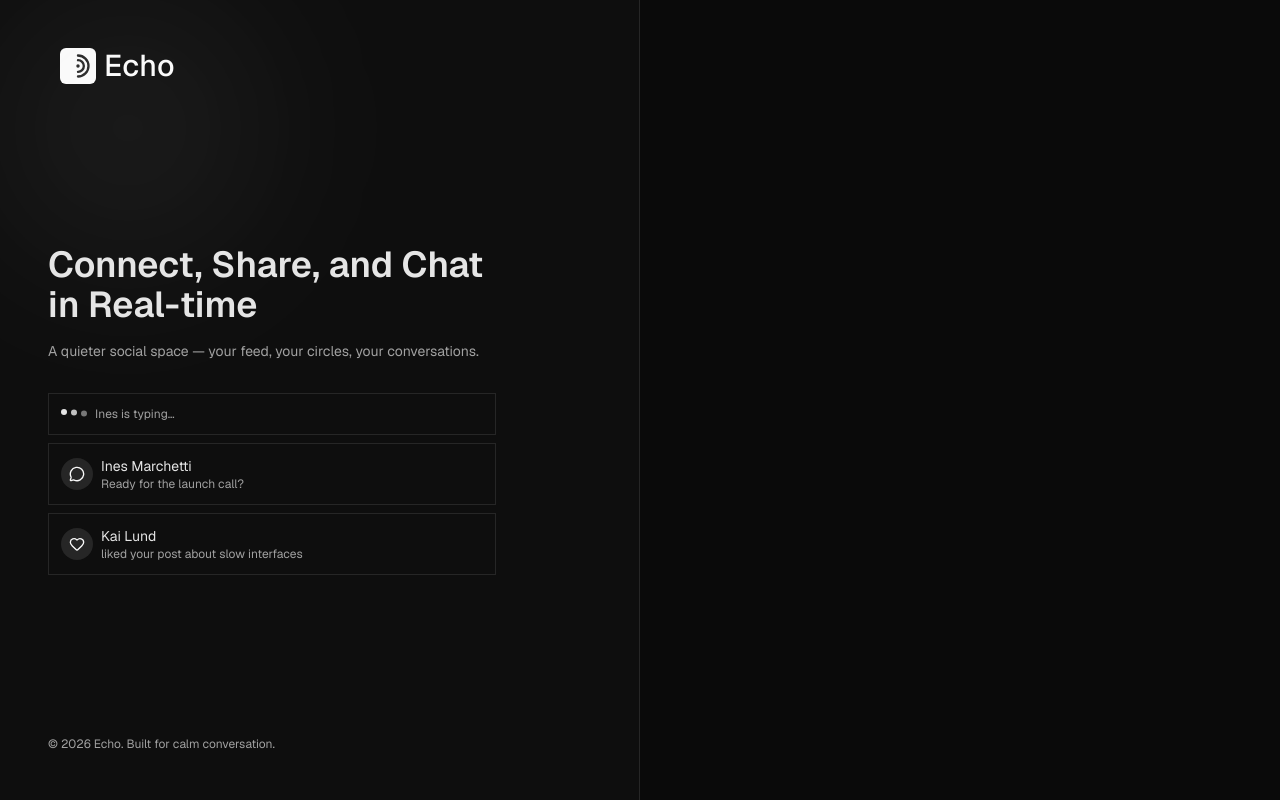
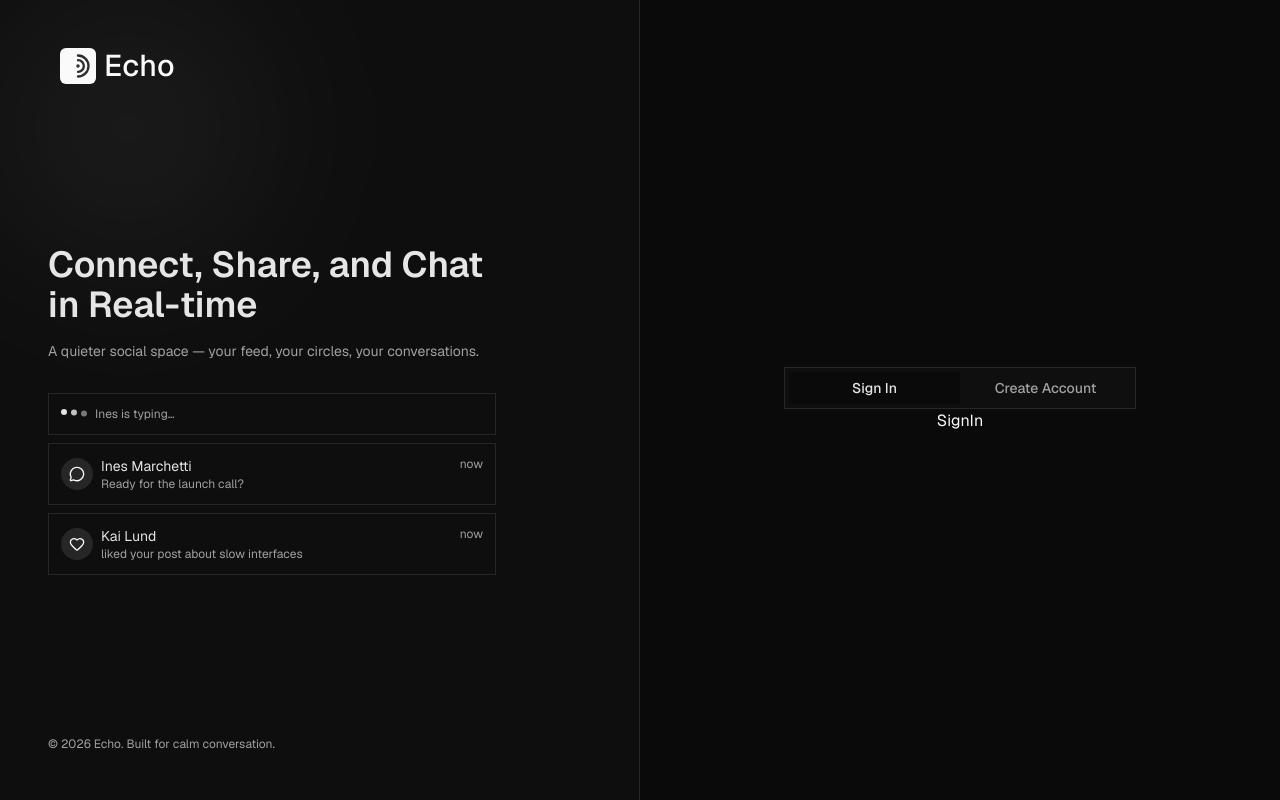
Before and after one commit to AliALHamawy/echo, a Next.js app: page /auth in a window 1280 px wide. Built offline with nearby package versions, Linux system fonts and the light colour scheme.

Commit message:
working on authRightSection

```diff
--- a/app/auth/page.tsx
+++ b/app/auth/page.tsx
@@ -1,24 +1,28 @@
-import AuthRightMid from "@/components/myComponents/authRightMid"
+import AuthLeftMid from "@/components/myComponents/AuthLeftMid"
+import AuthRightSection from "@/components/myComponents/AuthRightSection"
 import Logo from "@/components/myComponents/Logo"
-import { MessageCircle } from "lucide-react"
 
 const page = () => {
     return (
         <>
             <div>
                 <div className="flex min-h-screen w-full mx-auto">
-                    <div className="min-h-full w-1/2 border-r border-border bg-muted/16 p-12 relative">
+                    <div className="min-h-full w-1/2 border-r border-border bg-muted/16 p-12 relative hidden lg:flex">
                         <div
                             className="pointer-events-none absolute -left-24 -top-24 size-[28rem] rounded-full opacity-60 blur-3xl"
                             style={{
                                 background: "radial-gradient(circle, color-mix(in oklab, var(--foreground) 12%, transparent), transparent 70%)"
                             }}
                             data-tsd-source="/src/components/social/auth-view.tsx:129:9"
-                        />                        <div className="flex flex-col w-full items-start justify-between h-full max-w-md">
+                        />
+                        <div className="flex flex-col w-full items-start justify-between h-full max-w-md">
                             <Logo myClassName="text-3xl h-9 w-9" />
-                            <AuthRightMid />
+                            <AuthLeftMid />
                             <span className="text-xs text-muted-foreground">© 2026 Echo. Built for calm conversation.</span>
                         </div>
+                    </div>
+                    <div className="min-h-full w-full lg:w-1/2 p-12 relative max-w-md mx-auto">
+                        <AuthRightSection/>
                     </div>
                 </div>
             </div>
--- a/components/myComponents/authRightMid.tsx
+++ b/components/myComponents/AuthLeftMid.tsx
@@ -1,6 +1,6 @@
 "use client"
 import { MessageCircle, Heart, LucideIcon } from "lucide-react"
-import { AnimatePresence, motion } from "framer-motion"
+import { AnimatePresence, motion } from "motion/react"
 import { useEffect, useState } from "react";
 interface NotificationItem {
     id: number;
@@ -21,7 +21,7 @@ const dotVariants = {
     animate: { opacity: 1, y: -2 }
 }
 
-const AuthRightMid = () => {
+const AuthLeftMid = () => {
     const [items, setItems] = useState<NotificationItem[]>(data)
 
     useEffect(() => {
@@ -90,7 +90,7 @@ const AuthRightMid = () => {
                                             </span>
                                         </div>
                                     </div>
-                                    {item.now === true && <span className="text-xs text-muted-foreground">{item.now}</span>}
+                                    {item.now && <span className="text-xs text-muted-foreground">now</span>}
                                 </motion.div>
                             )
                         })}
@@ -101,4 +101,4 @@ const AuthRightMid = () => {
     )
 }
 
-export default AuthRightMid
+export default AuthLeftMid
--- /dev/null
+++ b/components/myComponents/AuthRightSection.tsx
@@ -0,0 +1,59 @@
+"use client"
+import { cn } from "@/lib/utils"
+import { useState } from "react"
+import SignIn from "@/components/myComponents/SignIn"
+import CreateAccount from "@/components/myComponents/CreateAccount"
+import { motion } from "motion/react"
+
+const AuthRightSection = () => {
+    const [user, setUser] = useState<"signIn" | "createAccount">("signIn")
+
+    return (
+        <div className="flex flex-col items-center justify-center h-full w-full">
+            {/* تم تصحيح flex-row-gap-0 إلى flex flex-row gap-0 */}
+            <div className="relative flex flex-row gap-0 bg-muted/20 p-1 border border-border rounded-none w-full">
+
+                {/* Sign In Button */}
+                <button
+                    type="button"
+                    className={cn(
+                        "relative w-1/2 py-1.5 text-sm font-medium transition-colors duration-200 z-10 flex items-center justify-center overflow-hidden",
+                        user === "signIn" ? "text-primary" : "text-muted-foreground hover:text-primary"
+                    )}
+                    onClick={() => setUser("signIn")}
+                >
+                    <span className="relative z-20">Sign In</span>
+                    {user === "signIn" && (
+                        <motion.div
+                            layoutId="activeTabBackground"
+                            className="absolute inset-0 bg-background shadow-sm z-10"
+                            transition={{ type: "spring", stiffness: 400, damping: 30 }}
+                        />
+                    )}
+                </button>
+
+                {/* Create Account Button */}
+                <button
+                    type="button"
+                    className={cn(
+                        "relative w-1/2 py-1.5 text-sm font-medium transition-colors duration-200 z-10 flex items-center justify-center overflow-hidden",
+                        user === "createAccount" ? "text-primary" : "text-muted-foreground hover:text-primary"
+                    )}
+                    onClick={() => setUser("createAccount")}
+                >
+                    <span className="relative z-20">Create Account</span>
+                    {user === "createAccount" && (
+                        <motion.div
+                            layoutId="activeTabBackground"
+                            className="absolute inset-0 bg-background shadow-sm z-10"
+                            transition={{ type: "spring", stiffness: 400, damping: 30 }}
+                        />
+                    )}
+                </button>
+            </div>
+            {user === "signIn" ? <SignIn /> : <CreateAccount />}
+        </div>
+    )
+}
+
+export default AuthRightSection
--- /dev/null
+++ b/components/myComponents/CreateAccount.tsx
@@ -0,0 +1,8 @@
+
+const CreateAccount = () => {
+    return (
+        <div>CreateAccount</div>
+    )
+}
+
+export default CreateAccount
--- /dev/null
+++ b/components/myComponents/SignIn.tsx
@@ -0,0 +1,8 @@
+
+const SignIn = () => {
+    return (
+        <div>SignIn</div>
+    )
+}
+
+export default SignIn
```
